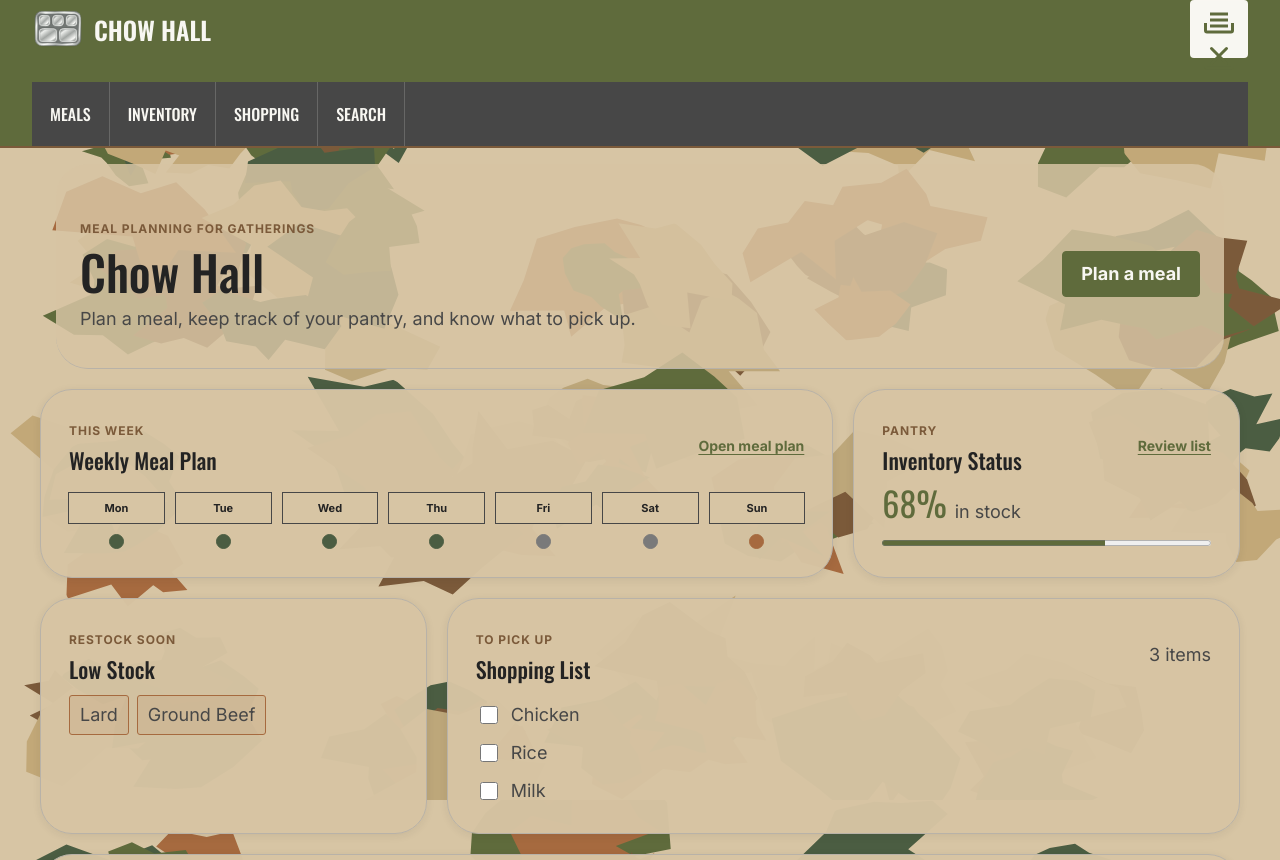
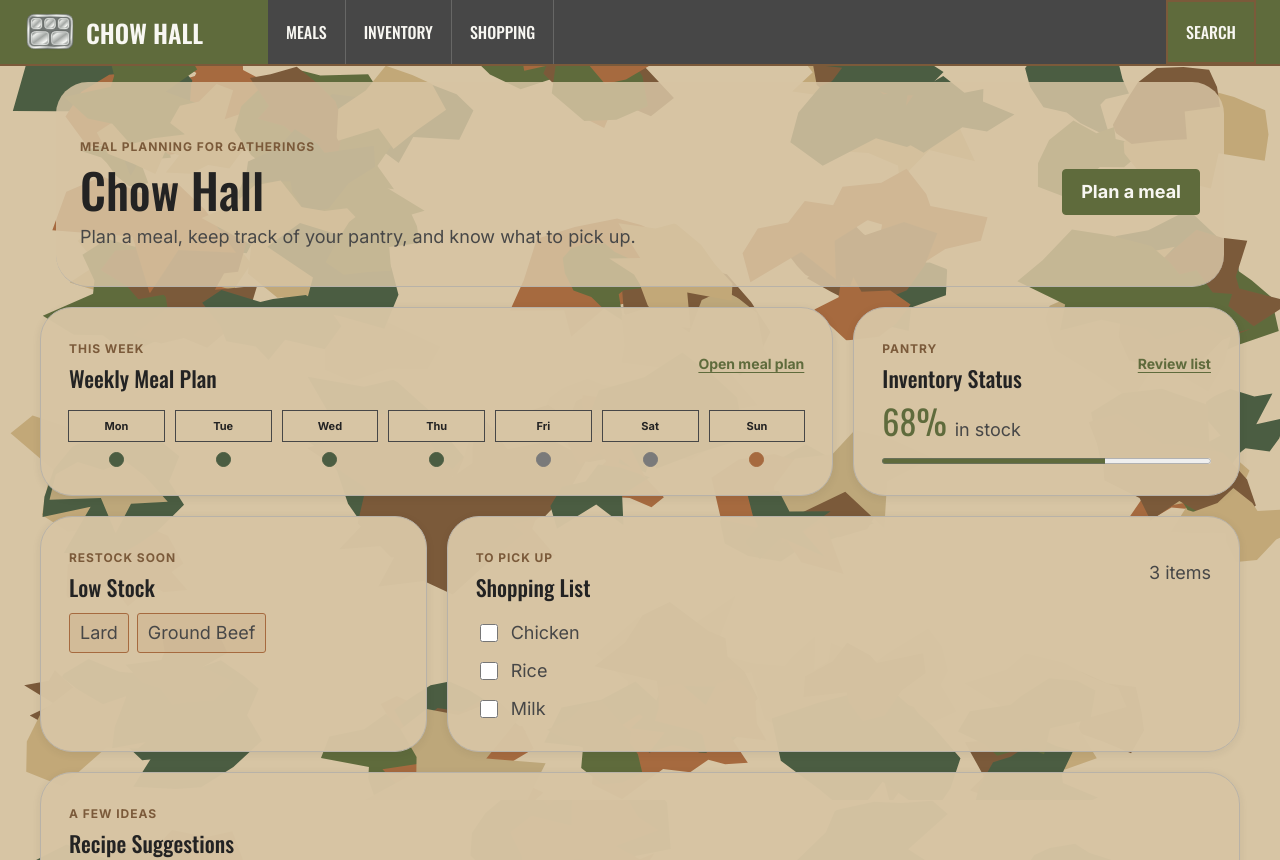
Before and after one commit to trrmann/wdd330-final-project-chow-hall-tracy-mann, a website built with Vite: page index.html in a window 1280 px wide. Shown: the top 860 px of the page. Built offline with nearby package versions, Linux system fonts and the light colour scheme.

Commit message:
fixed toggle display, search menu button and got the header to look like the wireframe.

```diff
--- a/public/partials/header.html
+++ b/public/partials/header.html
@@ -1,5 +1,6 @@
 <header class="site-header">
   <div class="site-header-inner">
+    <div class="site-header-brand">
       <a class="site-brand" href="/index.html" data-home-link aria-label="Chow Hall Home">
         <img class="site-brand-mark" src="/images/chow-hall-tray.svg" width="52" height="52" alt="A metal chow hall tray with five compartments." />
         <span class="site-brand-name">Chow Hall</span>
@@ -8,6 +9,7 @@
         <img src="/images/mdi--tray-full.svg" width="36" height="36" alt="a tray with three lines above it." data-menu-open-icon />
         <img src="/images/mdi--tray-close.svg" width="36" height="36" alt="a tray with an X above it." data-menu-close-icon hidden />
       </a>
+    </div>
     <nav class="site-nav" id="site-navigation" aria-label="Main navigation"></nav>
     <template id="menu-item-template">
       <a class="" href="" data-nav-page=""></a>
--- a/src/css/core.css
+++ b/src/css/core.css
@@ -187,6 +187,7 @@ p {
   font-weight: 600;
   line-height: 1;
   text-transform: uppercase;
+  margin-right: 1rem;
 }
 
 .site-nav {
@@ -205,6 +206,24 @@ p {
   font-weight: 500;
   text-transform: uppercase;
   transition: background-color 160ms ease;
+}
+
+.site-nav-link.special-menu-item {
+  background-color: var(--tactical-olive);
+  color: var(--off-white);
+  transition: background-color 160ms ease, border-color 160ms ease;
+  box-sizing: border-box;
+  margin: 0;
+  min-height: 48px;
+  border-radius: 0;
+  border: none;
+  border-bottom: 1px solid rgba(248, 247, 242, 0.22);
+  border-color: var(--expedition-brown);
+}
+
+.site-nav-link.special-menu-item:hover {
+  background-color: var(--expedition-brown);
+  color: var(--off-white);
 }
 
 .site-nav-link:hover,
--- a/src/css/desktop.css
+++ b/src/css/desktop.css
@@ -1,8 +1,19 @@
 @media (min-width: 1280px) {
   .site-header-inner {
-    padding: 0 32px;
+    display: flex;
+    min-height: 64px;
+    max-width: 1320px;
+    align-items: stretch;
+    gap: 24px;
+    margin: 0 auto;
+    padding: 0 24px;
+    box-sizing: border-box;
+    }
+  .site-header-brand {
+    display: flex;
+    align-items: center;
+    width: auto;
   }
-
   #app {
     width: 1320px;
     padding-right: 40px;
--- a/src/css/laptop.css
+++ b/src/css/laptop.css
@@ -14,6 +14,7 @@
 
   .site-header-inner {
     display: flex;
+    flex-wrap: nowrap;
     min-height: 64px;
     max-width: 1320px;
     align-items: stretch;
@@ -23,11 +24,19 @@
     box-sizing: border-box;
   }
 
+  .site-header-brand {
+    display: flex;
+    flex-wrap: nowrap;
+    align-items: stretch;
+    width: auto;
+    flex-shrink: 0;
+  }
+
   .site-brand {
     min-width: 220px;
   }
 
-  .menu-toggle {
+  .site-header a.menu-toggle {
     display: none;
   }
 
@@ -37,6 +46,8 @@
     flex-direction: row;
     align-items: stretch;
     margin: 0 0 0 auto;
+    flex-grow: 1;
+    justify-content: flex-start;
   }
 
   .site-nav-link {
@@ -44,6 +55,20 @@
     padding: 0 18px;
     border-right: 1px solid rgba(248, 247, 242, 0.18);
     border-bottom: 0;
+  }
+
+  .site-nav-link.special-menu-item {
+    margin: 0 0 0 auto;
+    align-self: stretch;
+    min-height: 100%;
+    align-items: center;
+    border: 2px solid var(--expedition-brown);
+    border-right: 2px solid var(--expedition-brown);
+  }
+
+  .site-nav-link.special-menu-item:hover {
+    border-color: var(--expedition-brown);
+    color: var(--off-white);
   }
 
   #app {
--- a/src/css/mobile.css
+++ b/src/css/mobile.css
@@ -18,15 +18,52 @@ h2 {
 
 .site-header-inner {
   display: flex;
+  flex-wrap: wrap;
   min-height: 64px;
-  flex-wrap: wrap;
   align-items: center;
   justify-content: space-between;
   padding: 8px 16px;
 }
 
-.menu-toggle {
+.site-header-brand {
+  display: flex;
+  flex-flow: row nowrap;
+  align-items: center;
+  justify-content: space-between;
+  width: 100%;
+  min-width: 0;
+}
+
+.site-brand-name {
+  font-size: clamp(18px, 6vw, 25px);
+  white-space: nowrap;
+  overflow: hidden;
+  text-overflow: ellipsis;
+}
+
+.site-brand svg {
+  width: 100%;
+  max-width: 160px;
+  height: auto;
+  display: block;
+}
+
+.site-header a.menu-toggle svg {
+  width: 24px;
+  height: 24px;
+  display: block;
+  flex-shrink: 0;
+}
+
+.site-header a.menu-toggle {
   margin-left: auto;
+  flex-shrink: 0;
+}
+
+.site-header a.menu-toggle img[hidden],
+.site-header a.menu-toggle svg[hidden],
+[hidden] {
+  display: none;
 }
 
 .site-nav {
@@ -61,7 +98,7 @@ h2 {
   padding: 24px 13px 19px;
   margin: 16px 16px auto;
   border-bottom: 1px solid var(--border);
-  background-color:  color-mix(in srgb, var(--dust-storm) 85%, transparent);
+  background-color: color-mix(in srgb, var(--dust-storm) 85%, transparent);
   border-radius: 32px;
 }
 
@@ -74,7 +111,7 @@ h2 {
 
 .dashboard-panel {
   padding: 16px;
-  background-color:  color-mix(in srgb, var(--dust-storm) 97%, transparent);
+  background-color: color-mix(in srgb, var(--dust-storm) 97%, transparent);
   border-radius: 32px;
 }
 
--- a/src/js/modules/inventory.js
+++ b/src/js/modules/inventory.js
@@ -1,4 +1,6 @@
-import { persistQueryParameter } from '../utils.js';
+import {
+  persistQueryParameter
+} from '../utils.js';
 
 const inventoryReadingValues = {
   current: 68,
--- a/src/js/modules/meal-plan.js
+++ b/src/js/modules/meal-plan.js
@@ -1,4 +1,6 @@
-import { persistQueryParameter } from '../utils.js';
+import {
+  persistQueryParameter
+} from '../utils.js';
 
 const weekDays = [
   'Mon',
--- a/src/js/modules/search.js
+++ b/src/js/modules/search.js
@@ -1,4 +1,6 @@
-import { persistQueryParameter } from '../utils.js';
+import {
+  persistQueryParameter
+} from '../utils.js';
 
 const recipeLists = {
   current: ['Southern Fried Chicken', 'Salisbury Steak'],
--- a/src/js/site-shell.js
+++ b/src/js/site-shell.js
@@ -6,11 +6,31 @@ import {
 
 const menuListClass = '.site-nav';
 const menuItemTemplateId = 'menu-item-template';
-const menuItems = [
-  { href: '/MealPlan/', dataNavPage: "meals", display: 'Meals' , class: 'site-nav-link' },
-  { href: '/Inventory/', dataNavPage: "inventory", display: 'Inventory' , class: 'site-nav-link' },
-  { href: '/Shopping/', dataNavPage: "shopping", display: 'Shopping' , class: 'site-nav-link' },
-  { href: '/Search/', dataNavPage: "search", display: 'Search' , class: 'site-nav-link special-menu-item' }];
+const menuItems = [{
+    href: '/MealPlan/',
+    dataNavPage: "meals",
+    display: 'Meals',
+    class: 'site-nav-link'
+  },
+  {
+    href: '/Inventory/',
+    dataNavPage: "inventory",
+    display: 'Inventory',
+    class: 'site-nav-link'
+  },
+  {
+    href: '/Shopping/',
+    dataNavPage: "shopping",
+    display: 'Shopping',
+    class: 'site-nav-link'
+  },
+  {
+    href: '/Search/',
+    dataNavPage: "search",
+    display: 'Search',
+    class: 'site-nav-link special-menu-item'
+  }
+];
 
 export async function loadSiteShell(activePage) {
   await Promise.all([
@@ -50,8 +70,15 @@ export async function loadSiteShell(activePage) {
     menuToggle.setAttribute('aria-expanded', String(isOpen));
     menuToggle.setAttribute('aria-label', isOpen ? 'Close navigation' : 'Open navigation');
     navigation.classList.toggle('is-open', isOpen);
-    openIcon.hidden = isOpen;
-    closeIcon.hidden = !isOpen;
+
+    // FIX: Force clean addition/removal of the native 'hidden' HTML attribute
+    if (isOpen) {
+      openIcon.setAttribute('hidden', '');
+      closeIcon.removeAttribute('hidden');
+    } else {
+      openIcon.removeAttribute('hidden');
+      closeIcon.setAttribute('hidden', '');
+    }
   }
 
   menuToggle.addEventListener('click', () => {
```
Lines whose indentation alone changed are shown as unchanged.
